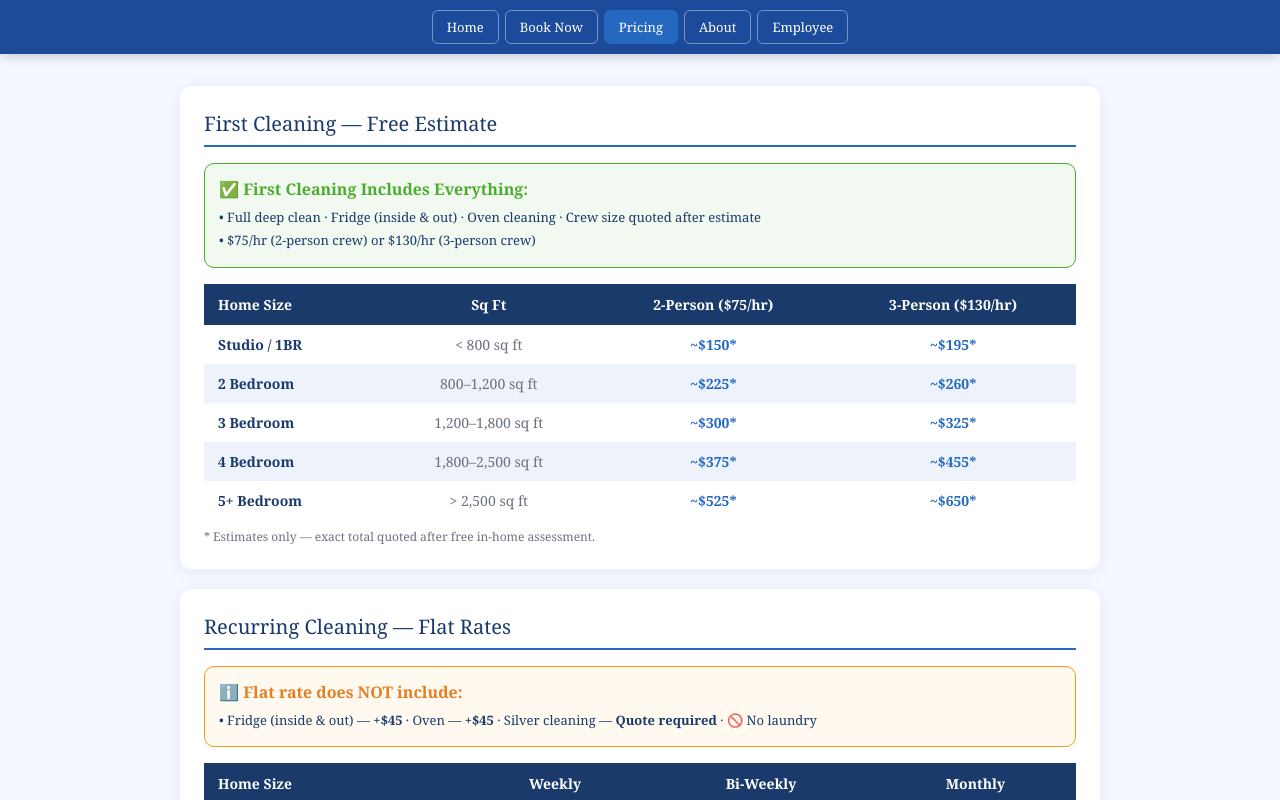
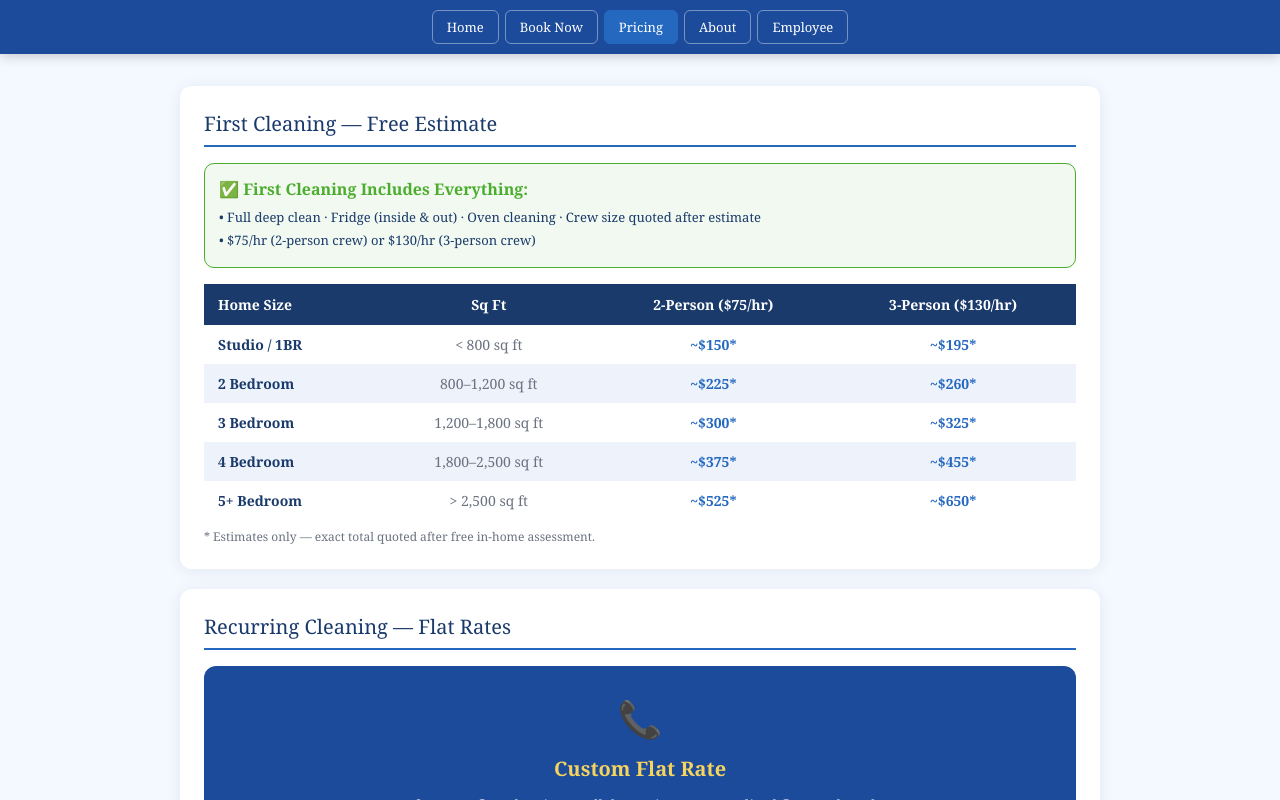
Before and after one commit to crissmaidcleaning/crissmaid-website-, a React (Vite) app: page / in a window 1280 px wide. Both pictures are taken after a click on the button "See Pricing". Shown: the top 800 px of the page. Built offline with nearby package versions, Linux system fonts and the light colour scheme.

Commit message:
Update App.jsx

```diff
--- a/src/App.jsx
+++ b/src/App.jsx
@@ -545,29 +545,22 @@ function PricingPage() {
 
       <div style={S.card}>
         <div style={S.title}>Recurring Cleaning — Flat Rates</div>
-        <div style={{ background: "#FFF9F0", border: "1px solid #F39C12", borderRadius: 10, padding: 14, marginBottom: 16 }}>
-          <div style={{ fontWeight: "bold", color: "#E67E22", marginBottom: 6 }}>ℹ️ Flat rate does NOT include:</div>
-          <div style={{ fontSize: 13, color: C.navy, lineHeight: 1.8 }}>• Fridge (inside &amp; out) — <strong>+$45</strong> · Oven — <strong>+$45</strong> · Silver cleaning — <strong>Quote required</strong> · 🚫 No laundry</div>
+        <div style={{ background: C.navyDark, borderRadius: 12, padding: "28px 24px", textAlign: "center", color: "#fff" }}>
+          <div style={{ fontSize: 36, marginBottom: 12 }}>📞</div>
+          <div style={{ fontFamily: "Georgia,serif", fontSize: 20, fontWeight: "bold", marginBottom: 10, color: C.gold }}>Custom Flat Rate</div>
+          <div style={{ color: "rgba(255,255,255,0.85)", fontSize: 14, lineHeight: 1.8, maxWidth: 480, margin: "0 auto 20px" }}>
+            After your first cleaning, we'll determine a personalized flat rate based on your home size and preferred cleaning frequency. Rates are tailored to you — no one-size-fits-all pricing.
+          </div>
+          <div style={{ display: "flex", justifyContent: "center", gap: 14, flexWrap: "wrap", marginBottom: 16 }}>
+            {["Weekly","Bi-Weekly","Monthly"].map(f => (
+              <span key={f} style={{ background: "rgba(255,255,255,0.12)", color: "#fff", borderRadius: 20, padding: "6px 18px", fontSize: 13, fontWeight: "bold" }}>{f}</span>
+            ))}
+          </div>
+          <div style={{ color: C.blueLight, fontSize: 13 }}>📱 (240) 413-4313 &nbsp;·&nbsp; 📱 (301) 768-1371</div>
         </div>
-        <div style={{ overflowX: "auto" }}>
-          <table style={{ width: "100%", borderCollapse: "collapse", fontSize: 14 }}>
-            <thead><tr style={{ background: C.navy, color: "#fff" }}>
-              <th style={{ padding: "11px 14px", textAlign: "left" }}>Home Size</th>
-              <th style={{ padding: "11px 14px", textAlign: "center" }}>Weekly</th>
-              <th style={{ padding: "11px 14px", textAlign: "center" }}>Bi-Weekly</th>
-              <th style={{ padding: "11px 14px", textAlign: "center" }}>Monthly</th>
-            </tr></thead>
-            <tbody>
-              {RECURRING_PRICES.map((r, i) => (
-                <tr key={r.label} style={{ background: i % 2 === 0 ? "#fff" : C.light }}>
-                  <td style={{ padding: "10px 14px", fontWeight: "bold" }}>{r.label}</td>
-                  <td style={{ padding: "10px 14px", textAlign: "center", color: C.blue, fontWeight: "bold" }}>${r.weekly}</td>
-                  <td style={{ padding: "10px 14px", textAlign: "center", color: C.blue, fontWeight: "bold" }}>${r.biweekly}</td>
-                  <td style={{ padding: "10px 14px", textAlign: "center", color: C.blue, fontWeight: "bold" }}>${r.monthly}</td>
-                </tr>
-              ))}
-            </tbody>
-          </table>
+        <div style={{ background: "#FFF9F0", border: "1px solid #F39C12", borderRadius: 10, padding: 14, marginTop: 14 }}>
+          <div style={{ fontWeight: "bold", color: "#E67E22", marginBottom: 6, fontSize: 14 }}>ℹ️ Recurring Rate Does Not Include:</div>
+          <div style={{ fontSize: 13, color: C.navy, lineHeight: 1.8 }}>• Fridge (inside &amp; out) — <strong>+$45</strong> · Oven cleaning — <strong>+$45</strong> · Silver cleaning — <strong>Quote required</strong> · 🚫 No laundry</div>
         </div>
       </div>
 
```
